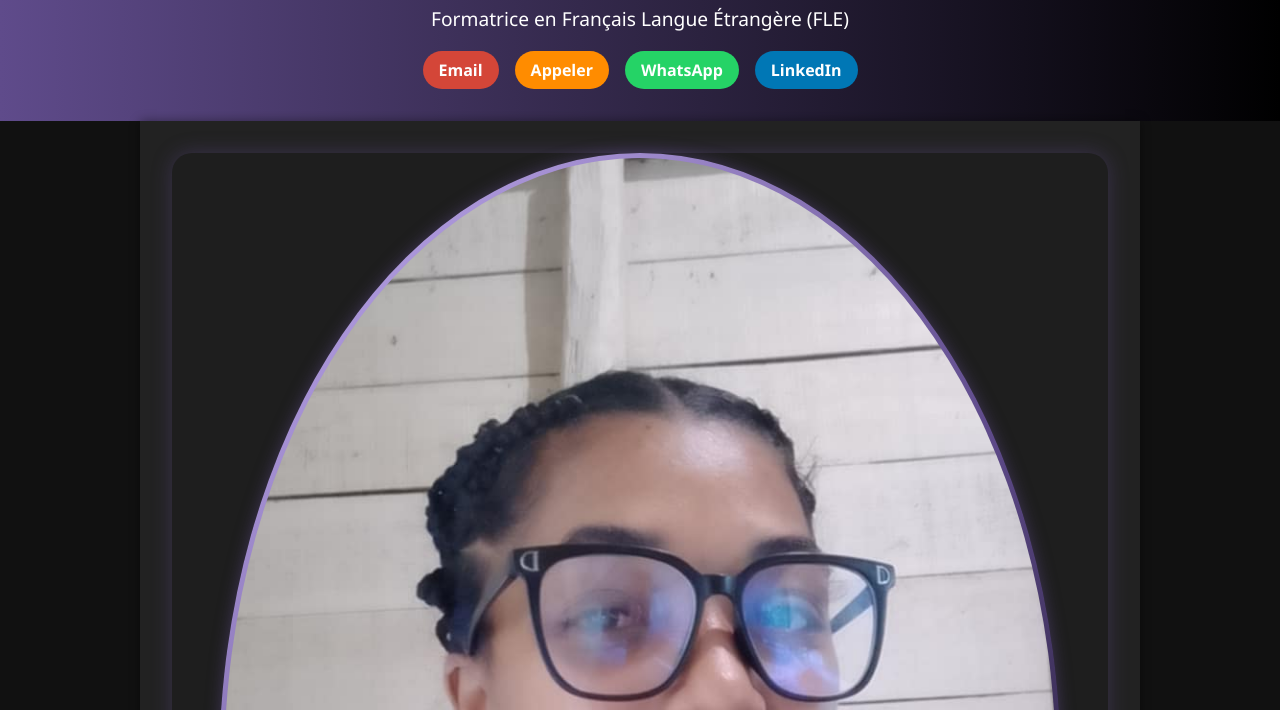
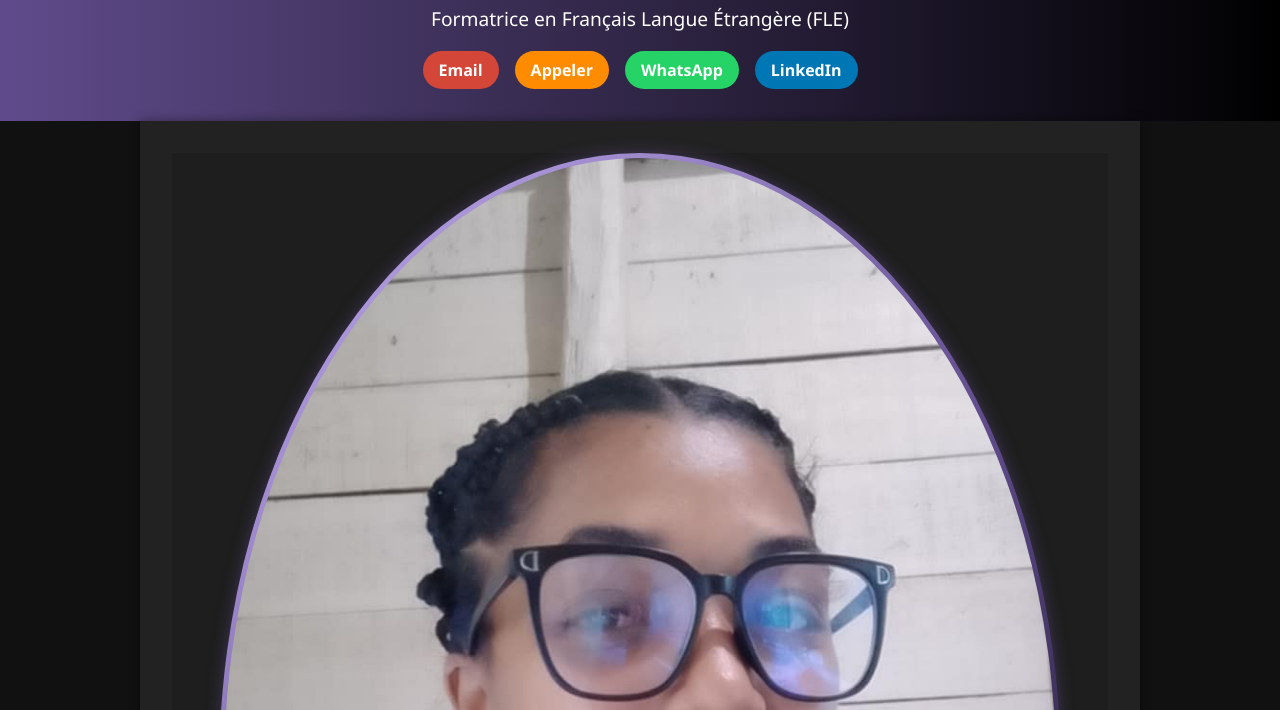
Before and after one commit to Lala-RAN-val/portfolio_lala, a plain HTML site: page index.html in a window 1280 px wide. Shown: the part 90-800 px from the top of the page. Drawn offline with Linux system fonts and the light colour scheme.

Commit message:
Update index.html

```diff
--- a/index.html
+++ b/index.html
@@ -71,9 +71,7 @@
     }
 .photo {
   text-align: center;
-  border-radius: 20px;
   background: #1e1e1e;
-  box-shadow: 0 0 20px rgba(95, 75, 139, 0.4);
 }
 .photo img {
   max-width: 90%;
```
